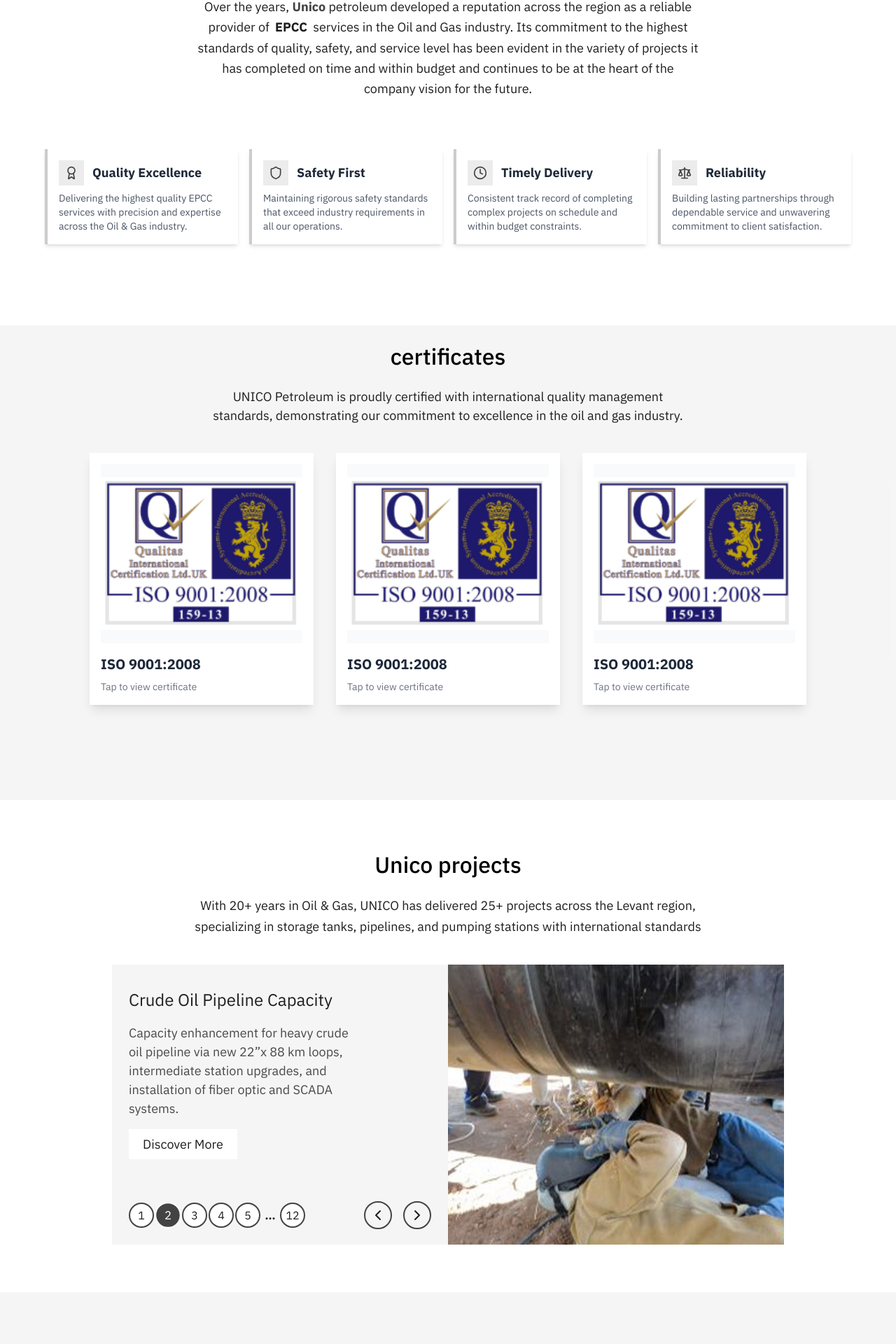
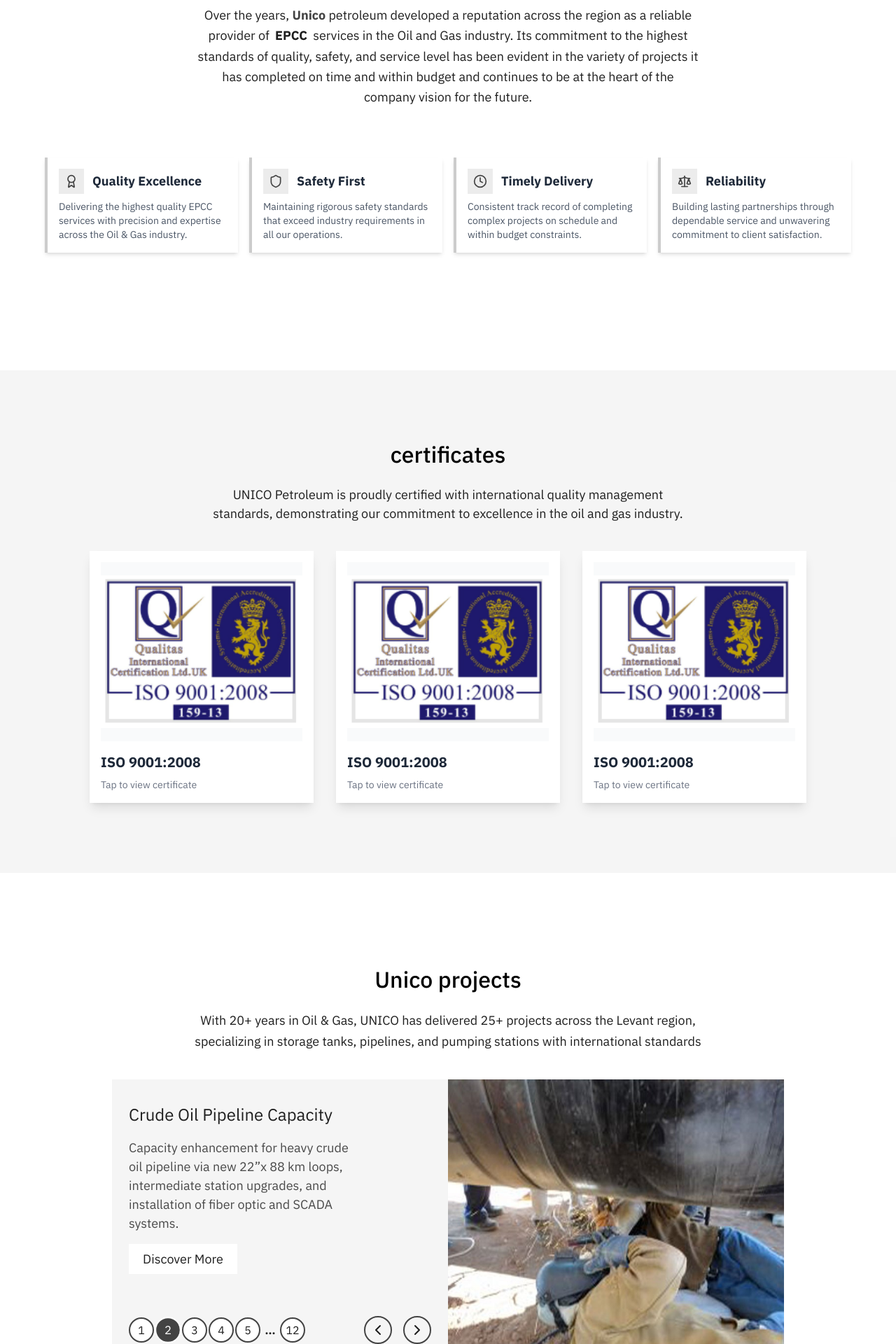
Before and after one commit to fatma-mohamed99/petroleum, a Next.js app: page / in a window 1280 px wide. Shown: the part 837-2757 px from the top of the page at 70% size. Built offline with nearby package versions, Linux system fonts and the light colour scheme.

Commit message:
chande bg for section

```diff
--- a/src/app/page.tsx
+++ b/src/app/page.tsx
@@ -10,35 +10,29 @@
         <HeroCarousel />
       </div>
       {/* ###################################### */}
-      <div className=" py-12 my-5 ">
-
+      <div className=" py-12 my-8 ">
         <OurLegacy />
       </div>
 
-
       {/* ###################################### */}
-      <div className="w-full bg-main/5">
-
-      <div className="w-full  sm:w-11/12 md:w-10/12   mx-auto py-12 my-7">
+      <div className="w-full bg-main/5 py-10  my-10">
+        <div className="w-full  sm:w-11/12 md:w-10/12   mx-auto ">
           <CertificatesSection />
-      </div>
-
+        </div>
       </div>
       {/* ###################################### */}
 
-
-      <div className="py-12 my-5   ">
+      <div className="py-12 my-10  ">
         <ProjectSection />
       </div>
 
       {/* ###################################### */}
-      <div className="w-full bg-main/5">
-
-      <div className="w-full sm:w-11/12 md:w-10/12  mx-auto py-12  ">
+      <div className="w-full  my-10">
+        <div className="w-full sm:w-11/12 md:w-10/12  mx-auto py-12  ">
           <Specialties />
+        </div>
+        {/* ###################################### */}
       </div>
-      {/* ###################################### */}
-    </div>
     </div>
   );
 }
--- a/src/components/home-component/certificate-section/CertificatesSection.tsx
+++ b/src/components/home-component/certificate-section/CertificatesSection.tsx
@@ -44,7 +44,7 @@
     };
 
     return (
-        <section className="relative -mt-14 pb-15">
+        <section className="relative mt-14 pb-15">
 
 
 
```
